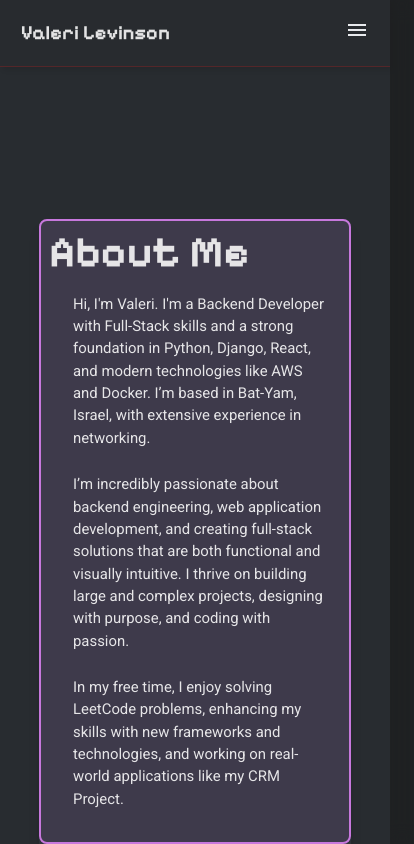
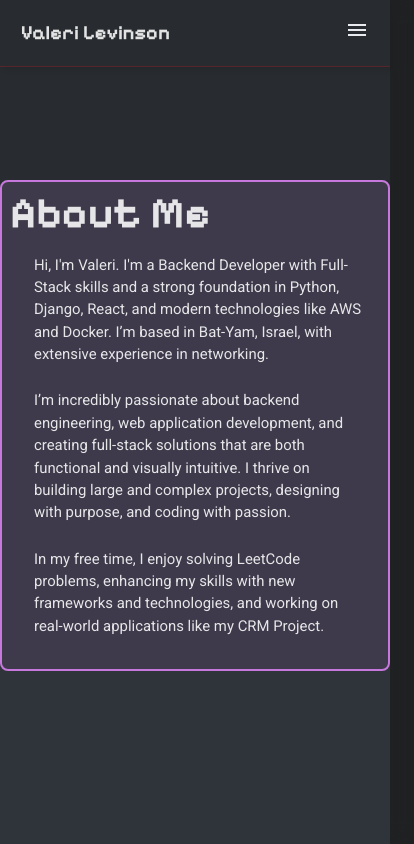
Before and after one commit to Valeri-L/portfolio, a Vue app in the folder frontend/: page / in a window 390 px wide. Shown: the top 844 px of the page, 414 px wide, since content can reach past the window. Built offline with nearby package versions, Linux system fonts and the light colour scheme; no server answers.

Commit message:
no minor changes

```diff
--- a/frontend/src/style.css
+++ b/frontend/src/style.css
@@ -62,7 +62,7 @@ button:focus-visible {
 
 @media(max-width:400px){
   #app {
-    padding: 10%;
+    padding: 0%;
   }
 }
 
```
